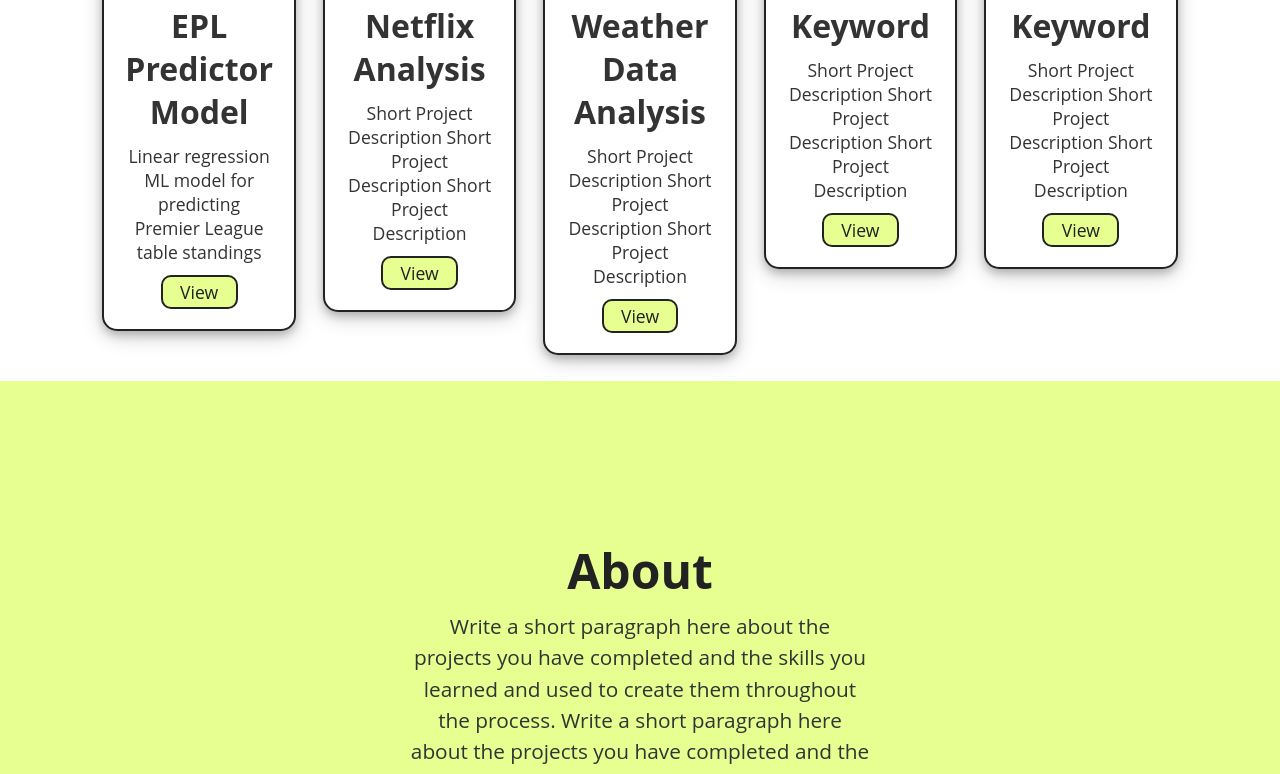
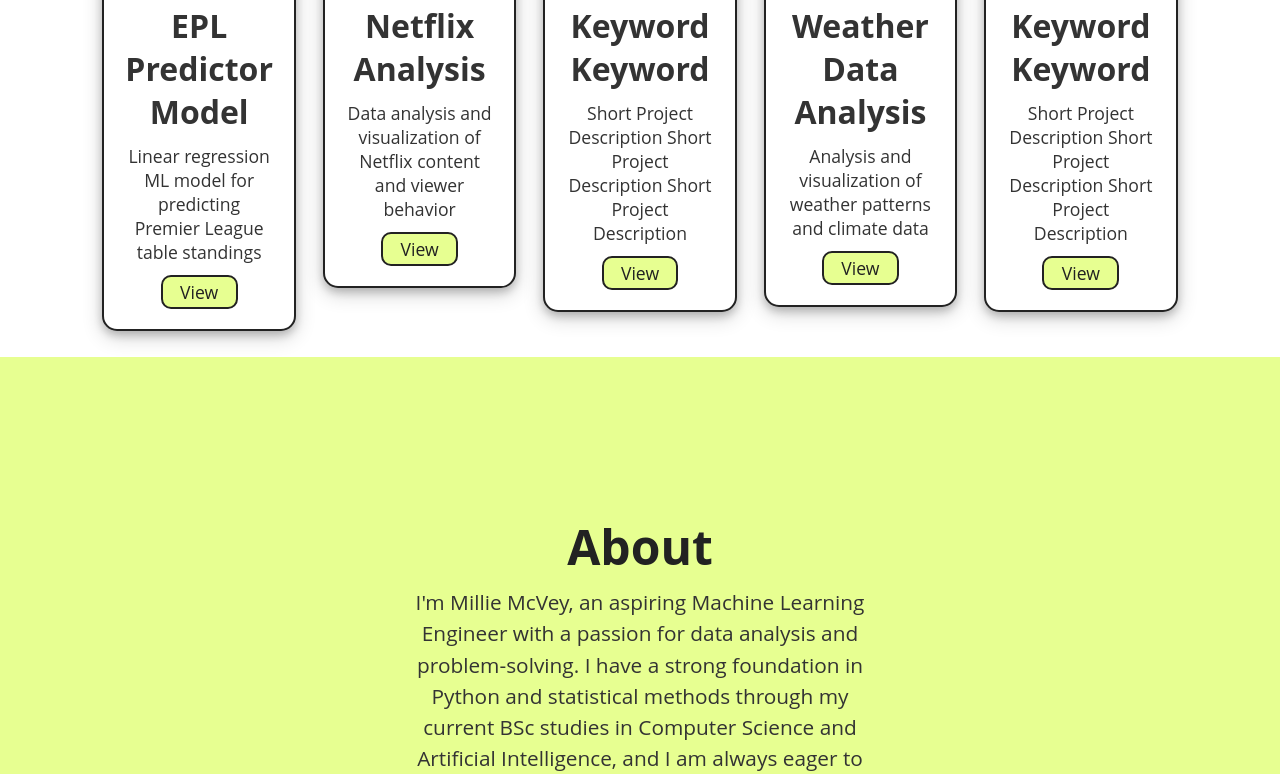
Before and after one commit to milliemcvey/milliemcvey.github.io, a plain HTML site: page HTML/index.html in a window 1280 px wide. Shown: the part 790-1564 px from the top of the page. Drawn offline with Linux system fonts and the light colour scheme.

Commit message:
Content Updates

```diff
--- a/HTML/index.html
+++ b/HTML/index.html
@@ -52,9 +52,19 @@
                 </div>
         </div>
         <div class="card secondary-div">
+            <img src="../HTML/IMAGES/netflix-header.png">
+                <div class="card-contents">
+                    <h3>Netflix Analysis</h3>
+                    <p>Data analysis and visualization of Netflix content and viewer behavior</p>
+                    <div class="btn-box">
+                        <button class="btn">View</button>
+                    </div>
+                </div>
+        </div>
+        <div class="card secondary-div">
             <img src="https://placehold.co/240x160">
                 <div class="card-contents">
-                    <h3>Netflix Analysis</h3>
+                    <h3>Keyword Keyword</h3>
                     <p>Short Project Description Short Project Description Short Project Description</p>
                     <div class="btn-box">
                         <button class="btn">View</button>
@@ -65,7 +75,7 @@
             <img src="../HTML/IMAGES/weather-header.png">
                 <div class="card-contents">
                     <h3>Weather Data Analysis</h3>
-                    <p>Short Project Description Short Project Description Short Project Description</p>
+                    <p>Analysis and visualization of weather patterns and climate data</p>
                     <div class="btn-box">
                         <button class="btn">View</button>
                     </div>
@@ -74,17 +84,7 @@
         <div class="card secondary-div">
             <img src="https://placehold.co/240x160">
                 <div class="card-contents">
-                    <h3>Keyword</h3>
-                    <p>Short Project Description Short Project Description Short Project Description</p>
-                    <div class="btn-box">
-                        <button class="btn">View</button>
-                    </div>
-                </div>
-        </div>
-        <div class="card secondary-div">
-            <img src="https://placehold.co/240x160">
-                <div class="card-contents">
-                    <h3>Keyword</h3>
+                    <h3>Keyword Keyword</h3>
                     <p>Short Project Description Short Project Description Short Project Description</p>
                     <div class="btn-box">
                         <button class="btn">View</button>
@@ -100,7 +100,7 @@
         <div class="info-section-content secondary-div">
             <h2>About</h2>
 
-            <p> Write a short paragraph here about the projects you have completed and the skills you learned and used to create them throughout the process. Write a short paragraph here about the projects you have completed and the skills you learned and used to create them throughout the process.</p>
+            <p>I'm Millie McVey, an aspiring Machine Learning Engineer with a passion for data analysis and problem-solving. I have a strong foundation in Python and statistical methods through my current BSc studies in Computer Science and Artificial Intelligence, and I am always eager to learn new technologies and techniques.</p>
 
             <div class="btn-box secondary-div">
                 <button class="btn">View More</button>
@@ -129,7 +129,7 @@
         <div class="info-section-content secondary-div">
 
             <h2>Projects</h2>
-            <p> Write a short paragraph here about the projects you have completed and the skills you learned and used to create them throughout the process. Write a short paragraph here about the projects you have completed and the skills you learned and used to create them throughout the process.</p>
+            <p>Here are some of the projects I've worked on. Each project has helped me develop my skills in different areas of data analysis and machine learning. I've explored various techniques and tools to solve real-world problems in multiple domains.</p>
 
             <div class="btn-box secondary-div">
                 <button class="btn">View More</button>
```
Also changed, not shown: HTML/IMAGES/netflix-header.png (added).
